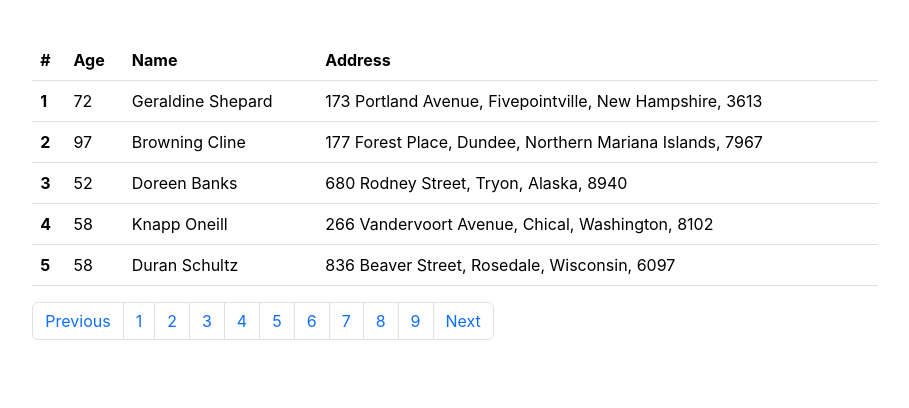
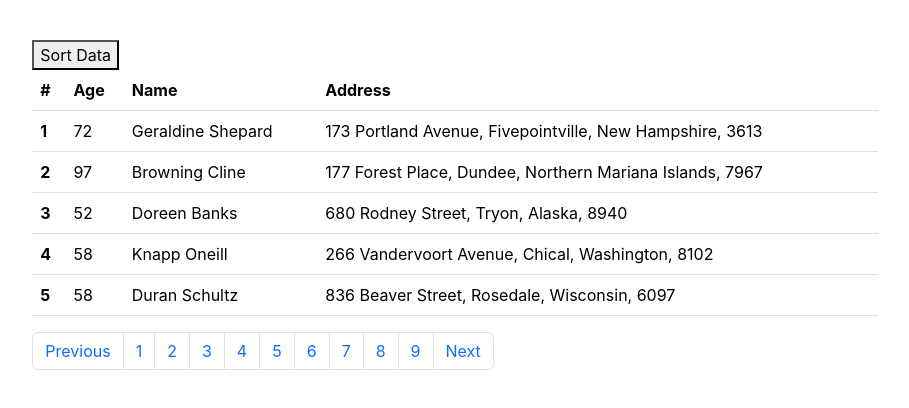
Before and after one commit to digikullReact/paginationSeptoctober, a React (Create React App) app: page / in a window 1280 px wide. Shown: the top 408 px of the page, without its empty margins (185-1094 px from the left). Built offline with nearby package versions, Linux system fonts and the light colour scheme.

Commit message:
Sorting data

```diff
--- a/src/components/Table.js
+++ b/src/components/Table.js
@@ -1,7 +1,7 @@
 import React, { useState } from 'react'
 
 
-const data=[
+const data = [
     {
         _id: 1,
         age: 72,
@@ -268,23 +268,43 @@ const Table = () => {
     const [totalRecords, setTotalRecords] = useState(data.length);// this will be available to you from api
 
     const ArrayPaginationNumbers = (totalRecords, recordsPerPage) => {
-        const value=Math.ceil((totalRecords/ recordsPerPage));
+        const value = Math.ceil((totalRecords / recordsPerPage));
 
-         return   Array.from(Array(value).keys())
+        return Array.from(Array(value).keys())
 
 
 
     }
 
-    const PaginateData=(data,currentPage,recordsPerPage)=>{
+    const sortArray=(array)=>{
+
+        return array.sort(function(a,b){
+           // console.log(a);
+            //console.log()
+            return a.name.localeCompare(b.name) ;
+        })
+
+    }
+
+    const SortByField = () => {
+       // debugger;
+
+        setState([...sortArray(state)]);
+
+
+    }
+
+    const PaginateData = (data, currentPage, recordsPerPage) => {
 
         // whole logic of slicing will go here
-      return data.slice(currentPage,currentPage+recordsPerPage)
+
+        // You can use slice of splice to make it work ----->
+        return data.slice(currentPage, currentPage + recordsPerPage)
 
     }
 
 
-    const changePage=(pageNumber)=>{
+    const changePage = (pageNumber) => {
         setCurrentPage(pageNumber);
 
         // we are modifing the state ---->
@@ -299,6 +319,10 @@ const Table = () => {
     return (
         <div style={{ marginTop: "40px" }}>
 
+            <button onClick={SortByField}>
+                Sort Data
+            </button>
+
             <table className="table">
                 <thead>
                     <tr>
@@ -311,7 +335,7 @@ const Table = () => {
                 <tbody>
 
                     {
-                        PaginateData(state,currentPage,recordsPerPage).map((ele) => (
+                        PaginateData(state, currentPage, recordsPerPage).map((ele) => (
                             <tr >
                                 <th scope="row">{ele._id}</th>
                                 <td>{ele.age}</td>
@@ -330,7 +354,7 @@ const Table = () => {
                     <li className="page-item"><a className="page-link" href="#">Previous</a></li>
                     {
                         ArrayPaginationNumbers(totalRecords, recordsPerPage)?.map(ele => (
-                            <li className="page-item"><a className="page-link" href="javascript:void(0)" onClick={()=>changePage(ele)}>{ele + 1}</a></li>
+                            <li className="page-item"><a className="page-link" href="javascript:void(0)" onClick={() => changePage(ele)}>{ele + 1}</a></li>
 
 
                         ))
```
Lines whose indentation alone changed are shown as unchanged.
